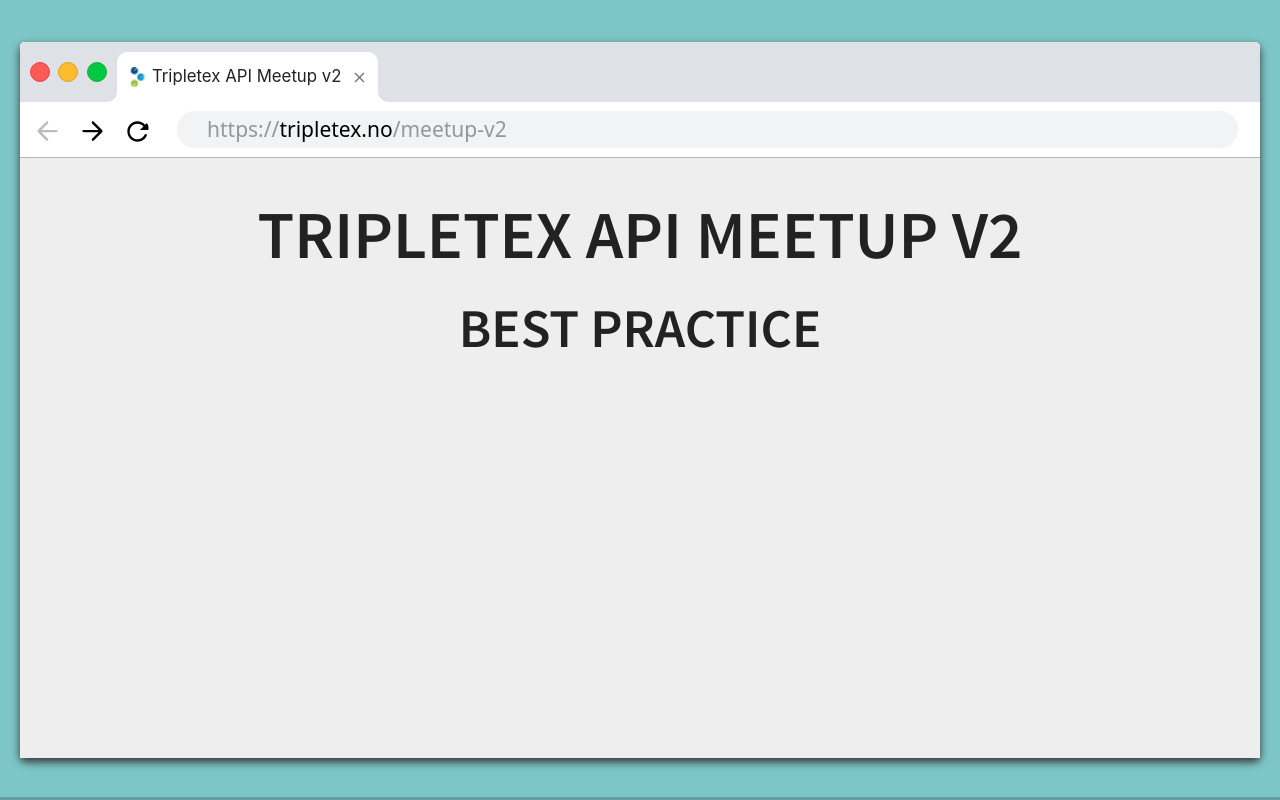
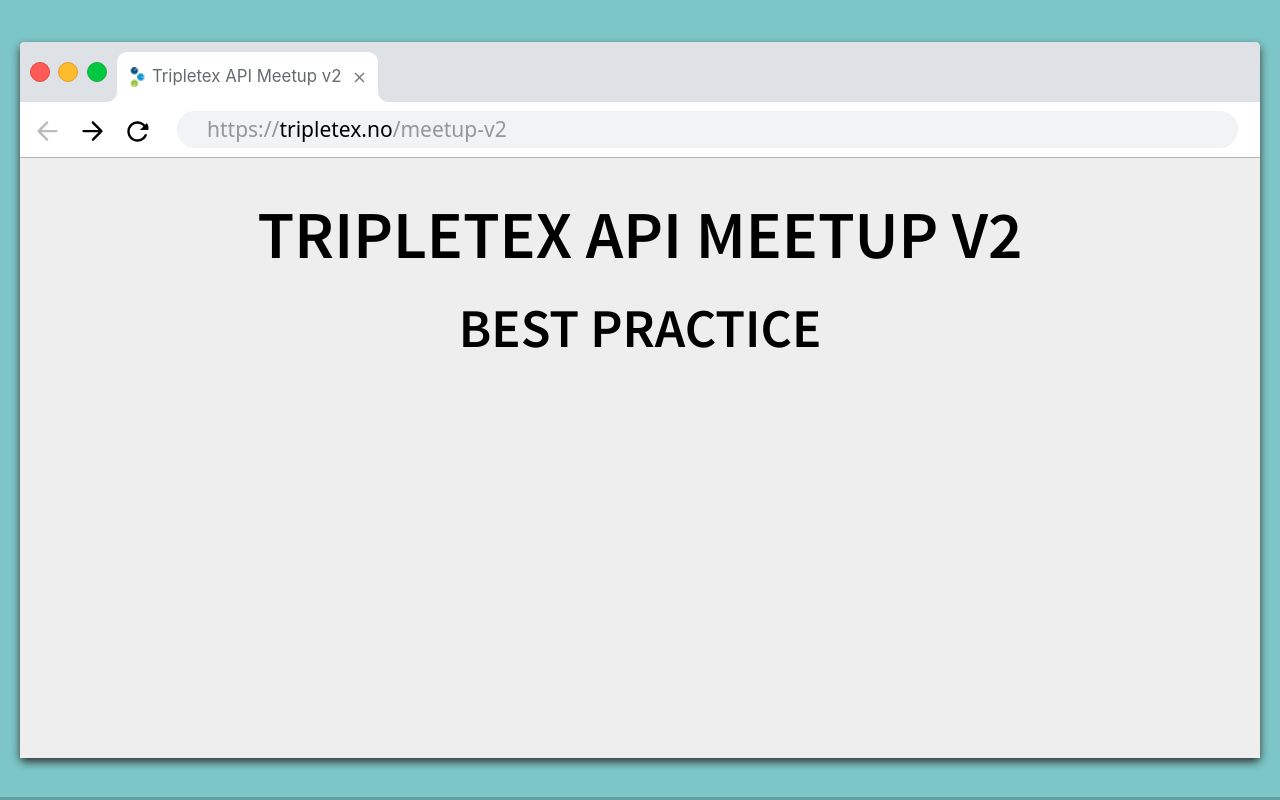
Before and after one commit to jrtm/tripletex-api-best-practice, a website: page docs/best-practices2.html in a window 1280 px wide. Drawn offline with Linux system fonts and the light colour scheme.

Commit message:
Fixed chrome color on dark backgrounds

```diff
--- a/docs/css/chrome.css
+++ b/docs/css/chrome.css
@@ -75,6 +75,7 @@
     sans-serif !important;
   font-size: 0.4em !important;
   vertical-align: middle !important;
+  color: #656a6d;
 }
 
 .chrome--pagetitle img {
@@ -193,3 +194,6 @@
   padding: 40px !important;
   height: 600px;
 }
+.reveal .chrome--content * {
+  color: black;
+}
```
